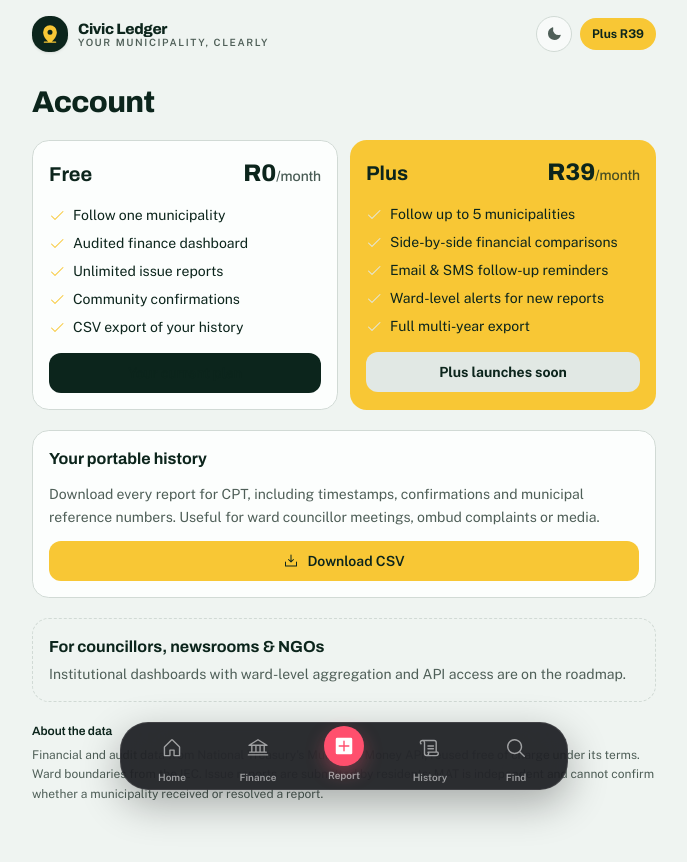
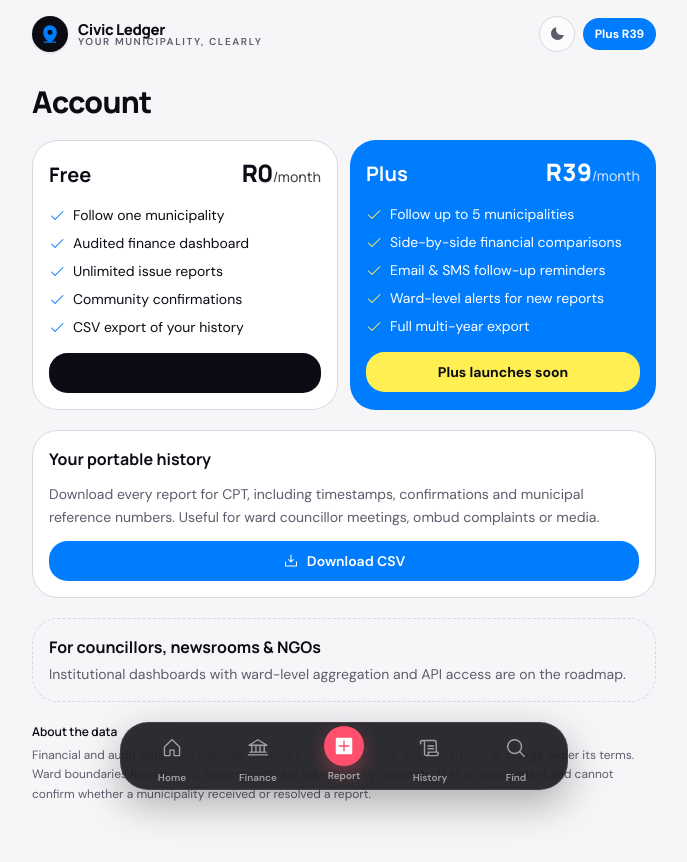
Before and after one commit to thembaxx/civicwise, a Next.js app: page /account in a window 1280 px wide. Shown: the top 862 px of the page, without its empty margins (296-983 px from the left). Built offline with nearby package versions, Linux system fonts and the light colour scheme; no server answers.

Commit message:
feat: update font families and color palette in global styles

```diff
--- a/app/globals.css
+++ b/app/globals.css
@@ -5,8 +5,8 @@
 @custom-variant dark (&:is(.dark *));
 
 @theme inline {
-  --font-sans: var(--font-public-sans), 'Public Sans', system-ui, sans-serif;
-  --font-heading: var(--font-archivo), 'Archivo', system-ui, sans-serif;
+  --font-sans: var(--font-dm-sans), 'DM Sans', system-ui, sans-serif;
+  --font-heading: var(--font-manrope), 'Manrope', system-ui, sans-serif;
   --color-ring: var(--ring);
   --color-input: var(--input);
   --color-border: var(--border);
@@ -35,82 +35,82 @@
   --radius-2xl: calc(var(--radius) * 1.8);
 }
 
-/* Palette: municipal ink green, road-marking yellow, cool concrete neutrals. */
+/* Palette: near-black civic ink, electric blue actions, and warm signal yellow. */
 :root {
   color-scheme: light;
-  --background: oklch(0.962 0.006 160);
-  --foreground: oklch(0.24 0.035 168);
-  --card: oklch(0.995 0.002 160);
-  --card-foreground: oklch(0.24 0.035 168);
-  --popover: oklch(0.995 0.002 160);
-  --popover-foreground: oklch(0.24 0.035 168);
-  --primary: oklch(0.85 0.16 89);
-  --primary-foreground: oklch(0.24 0.035 168);
-  --secondary: oklch(0.24 0.035 168);
-  --secondary-foreground: oklch(0.962 0.006 160);
-  --muted: oklch(0.925 0.01 160);
-  --muted-foreground: oklch(0.47 0.022 168);
-  --accent: oklch(0.925 0.01 160);
-  --accent-foreground: oklch(0.24 0.035 168);
-  --destructive: oklch(0.56 0.2 28);
-  --border: oklch(0.88 0.012 160);
-  --input: oklch(0.88 0.012 160);
-  --ring: oklch(0.47 0.022 168);
-  --chart-1: oklch(0.24 0.035 168);
-  --chart-2: oklch(0.85 0.16 89);
-  --chart-3: oklch(0.78 0.015 160);
-  --radius: 0.75rem;
+  --background: oklch(0.975 0.004 285);
+  --foreground: oklch(0.16 0.018 285);
+  --card: oklch(1 0 0);
+  --card-foreground: oklch(0.16 0.018 285);
+  --popover: oklch(1 0 0);
+  --popover-foreground: oklch(0.16 0.018 285);
+  --primary: oklch(0.62 0.24 258);
+  --primary-foreground: oklch(1 0 0);
+  --secondary: oklch(0.16 0.018 285);
+  --secondary-foreground: oklch(0.98 0.004 285);
+  --muted: oklch(0.93 0.008 285);
+  --muted-foreground: oklch(0.48 0.025 285);
+  --accent: oklch(0.94 0.17 102);
+  --accent-foreground: oklch(0.16 0.018 285);
+  --destructive: oklch(0.62 0.22 25);
+  --border: oklch(0.88 0.012 285);
+  --input: oklch(0.88 0.012 285);
+  --ring: oklch(0.62 0.24 258);
+  --chart-1: oklch(0.62 0.24 258);
+  --chart-2: oklch(0.94 0.17 102);
+  --chart-3: oklch(0.7 0.08 285);
+  --radius: 1.15rem;
 }
 
 .dark {
   color-scheme: dark;
-  --background: oklch(0.19 0.022 168);
-  --foreground: oklch(0.95 0.006 160);
-  --card: oklch(0.235 0.024 168);
-  --card-foreground: oklch(0.95 0.006 160);
-  --popover: oklch(0.235 0.024 168);
-  --popover-foreground: oklch(0.95 0.006 160);
-  --primary: oklch(0.85 0.16 89);
-  --primary-foreground: oklch(0.19 0.022 168);
-  --secondary: oklch(0.95 0.006 160);
-  --secondary-foreground: oklch(0.19 0.022 168);
-  --muted: oklch(0.29 0.022 168);
-  --muted-foreground: oklch(0.74 0.015 160);
-  --accent: oklch(0.29 0.022 168);
-  --accent-foreground: oklch(0.95 0.006 160);
-  --destructive: oklch(0.68 0.19 28);
-  --border: oklch(0.33 0.022 168);
-  --input: oklch(0.33 0.022 168);
-  --ring: oklch(0.74 0.015 160);
-  --chart-1: oklch(0.95 0.006 160);
-  --chart-2: oklch(0.85 0.16 89);
-  --chart-3: oklch(0.4 0.022 168);
+  --background: oklch(0.105 0.012 285);
+  --foreground: oklch(0.98 0.004 285);
+  --card: oklch(0.16 0.014 285);
+  --card-foreground: oklch(0.98 0.004 285);
+  --popover: oklch(0.16 0.014 285);
+  --popover-foreground: oklch(0.98 0.004 285);
+  --primary: oklch(0.62 0.24 258);
+  --primary-foreground: oklch(1 0 0);
+  --secondary: oklch(0.98 0.004 285);
+  --secondary-foreground: oklch(0.105 0.012 285);
+  --muted: oklch(0.22 0.014 285);
+  --muted-foreground: oklch(0.7 0.018 285);
+  --accent: oklch(0.94 0.17 102);
+  --accent-foreground: oklch(0.105 0.012 285);
+  --destructive: oklch(0.7 0.19 25);
+  --border: oklch(0.27 0.014 285);
+  --input: oklch(0.27 0.014 285);
+  --ring: oklch(0.62 0.24 258);
+  --chart-1: oklch(0.62 0.24 258);
+  --chart-2: oklch(0.94 0.17 102);
+  --chart-3: oklch(0.44 0.018 285);
 }
 
 @media (prefers-color-scheme: dark) {
   :root:not(.light) {
     color-scheme: dark;
-    --background: oklch(0.19 0.022 168);
-    --foreground: oklch(0.95 0.006 160);
-    --card: oklch(0.235 0.024 168);
+    --background: oklch(0.105 0.012 285);
+    --foreground: oklch(0.98 0.004 285);
+    --card: oklch(0.16 0.014 285);
     --card-foreground: oklch(0.95 0.006 160);
-    --popover: oklch(0.235 0.024 168);
+    --popover: oklch(0.16 0.014 285);
     --popover-foreground: oklch(0.95 0.006 160);
-    --primary: oklch(0.85 0.16 89);
-    --primary-foreground: oklch(0.19 0.022 168);
+    --primary: oklch(0.62 0.24 258);
+    --primary-foreground: oklch(0.105 0.012 285);
     --secondary: oklch(0.95 0.006 160);
-    --secondary-foreground: oklch(0.19 0.022 168);
-    --muted: oklch(0.29 0.022 168);
-    --muted-foreground: oklch(0.74 0.015 160);
-    --accent: oklch(0.29 0.022 168);
+    --secondary-foreground: oklch(0.105 0.012 285);
+    --muted: oklch(0.22 0.014 285);
+    --muted-foreground: oklch(0.7 0.018 285);
+    --accent: oklch(0.22 0.014 285);
     --accent-foreground: oklch(0.95 0.006 160);
     --destructive: oklch(0.68 0.19 28);
-    --border: oklch(0.33 0.022 168);
-    --input: oklch(0.33 0.022 168);
-    --ring: oklch(0.74 0.015 160);
+    --border: oklch(0.27 0.014 285);
+    --input: oklch(0.27 0.014 285);
+    --ring: oklch(0.7 0.018 285);
     --chart-1: oklch(0.95 0.006 160);
-    --chart-2: oklch(0.85 0.16 89);
-    --chart-3: oklch(0.4 0.022 168);
+    --chart-2: oklch(0.62 0.24 258);
+    --chart-3: oklch(0.44 0.018 285);
   }
 }
 
@@ -130,6 +130,13 @@
     background: var(--background);
     color-scheme: light;
     scroll-behavior: smooth;
+    text-rendering: optimizeLegibility;
+  }
+
+  body {
+    min-height: 100dvh;
+    background: var(--background);
+    transition: background-color 280ms ease, color 280ms ease;
   }
 
   html.dark {
--- a/app/layout.tsx
+++ b/app/layout.tsx
@@ -1,14 +1,14 @@
 import { Analytics } from '@vercel/analytics/next'
 import type { Metadata, Viewport } from 'next'
-import { Archivo, Public_Sans } from 'next/font/google'
+import { DM_Sans, Manrope } from 'next/font/google'
 import { AppHeader } from '@/components/app-header'
 import { BottomNav } from '@/components/bottom-nav'
 import { PwaRegister } from '@/components/pwa-register'
 import { getFollowedCode } from '@/lib/viewer'
 import './globals.css'
 
-const archivo = Archivo({ subsets: ['latin'], variable: '--font-archivo', weight: ['500', '600', '700', '800'] })
-const publicSans = Public_Sans({ subsets: ['latin'], variable: '--font-public-sans' })
+const manrope = Manrope({ subsets: ['latin'], variable: '--font-manrope', weight: ['400', '500', '600', '700', '800'] })
+const dmSans = DM_Sans({ subsets: ['latin'], variable: '--font-dm-sans', weight: ['400', '500', '600', '700'] })
 
 export const metadata: Metadata = {
   title: {
@@ -40,7 +40,7 @@ export default async function RootLayout({
 }>) {
   const followed = await getFollowedCode()
   return (
-    <html lang="en-ZA" className={`${archivo.variable} ${publicSans.variable} bg-background`}>
+    <html lang="en-ZA" className={`${manrope.variable} ${dmSans.variable} bg-background`}>
       <body className="antialiased">
         <PwaRegister />
         <div className="mx-auto flex min-h-dvh w-full max-w-md flex-col md:max-w-2xl">
```
